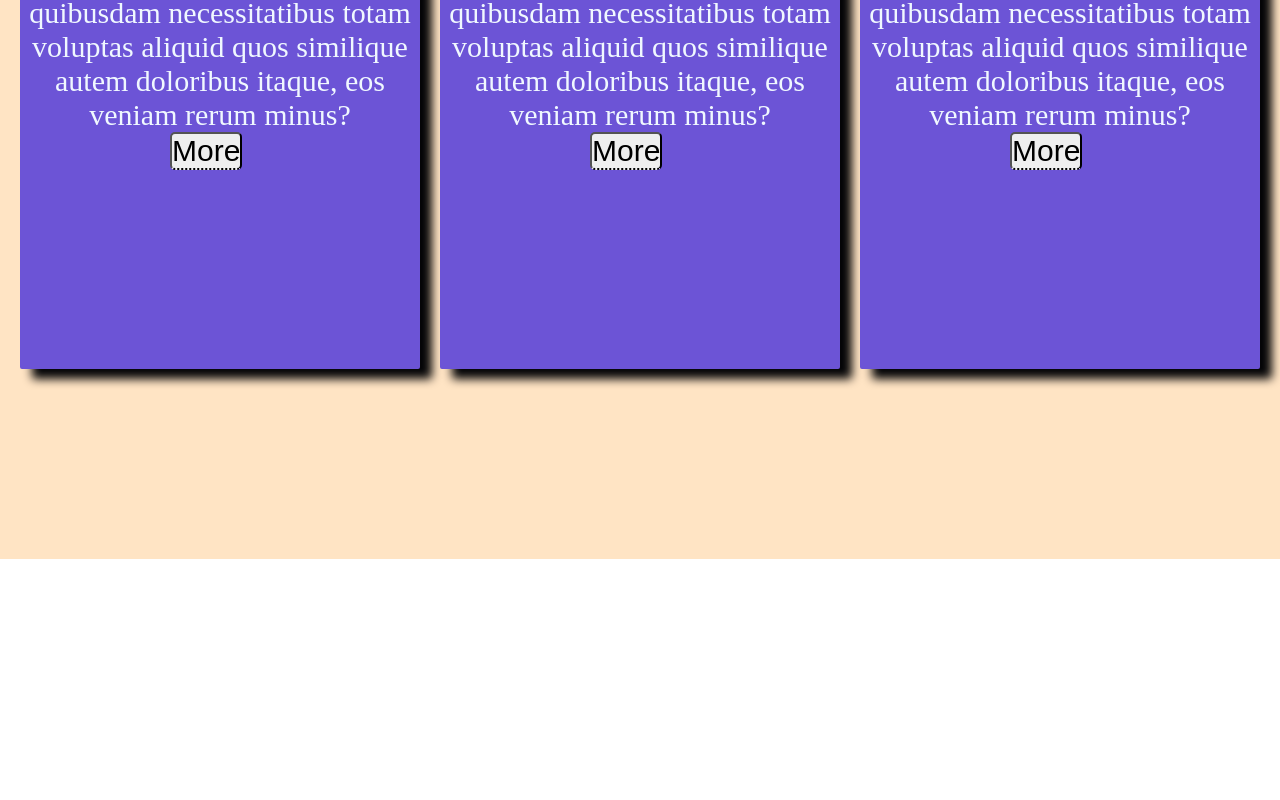
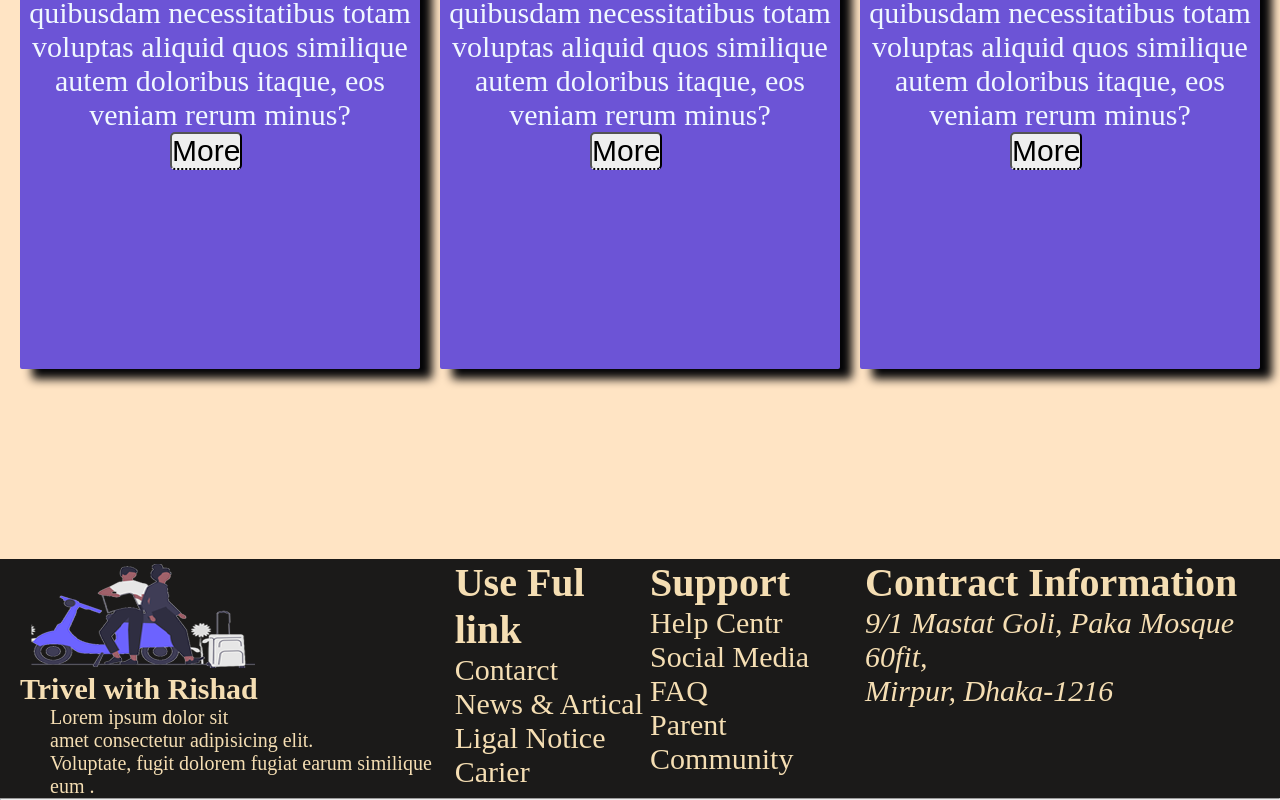
Before and after one commit to ArifinRishad/practies-project, a plain HTML site: page index.html in a window 1280 px wide. Shown: the part 3495-4295 px from the top of the page. Before the commit the page ends 4054 px from the top, so only its background shows below. Drawn offline with Linux system fonts and the light colour scheme.

Commit message:
Almost done

```diff
--- a/css/project.css
+++ b/css/project.css
@@ -149,5 +149,43 @@
     margin-top: 10px;
     margin-bottom: 5px;
     padding: 0px 0px 0px 20px;
-
 }
+.fute{
+    display: flex;
+    justify-content: space-between;
+    background-color: rgb(27, 26, 25);
+    color: wheat;
+    box-shadow: 10px 0px 0px 0px black;
+}
+.butonimg{
+    width: fit-content;
+    margin-left: 20px;
+}
+.bottomtitrl{
+    margin-left: 20px;
+    font-size: 30px;
+}
+.bottompera{
+    font-size: 20px;
+    margin-left: 50px;
+}
+.bottomtag{
+    font-size: 40px;
+}
+.bottomoption{
+    font-size: 30px;
+    list-style: none;
+}
+.botomlist:hover{
+    color: blue;
+}
+.botomlist{
+    cursor: pointer;
+}
+.botomsecondlist{
+    font-size: 30px;
+    list-style: none;
+}
+.botomadrs{
+    font-size: 30px;
+}
--- a/index.html
+++ b/index.html
@@ -166,10 +166,47 @@
 
     </section>
     <footer>
+        <nav>
+            <div class="fute">
+                <div>
+                    <img class="butonimg" src="img/logo2.PNG">
+                    <h3 class="bottomtitrl">Trivel with Rishad</h3>
+                    <p class="bottompera">Lorem ipsum dolor sit<br> amet consectetur adipisicing elit. <br>Voluptate, fugit dolorem fugiat earum similique eum .</p>
+                </div>
+                <div>
+                    <h2 class="bottomtag">Use Ful link</h2>
+                    <ul class="bottomoption">
+                        <li class="botomlist">Contarct</li>
+                        <li class="botomlist">News & Artical</li>
+                        <li class="botomlist">Ligal Notice</li>
+                        <li class="botomlist">Carier</li>
+                    </ul>
+                </div>
+                <div>
+                    <h2 class="bottomtag">Support</h2>
+                    <ul class="botomsecondlist">
+                    <li class="botomlist">Help Centr</li>
+                    <li class="botomlist">Social Media</li>
+                    <li class="botomlist"> FAQ</li>
+                    <li class="botomlist">Parent Community</li>
+                </ul>
+                </div>
+
+                <div>
+                    <h2 class="bottomtag">Contract Information</h2>
+                    <address class="botomadrs">9/1 Mastat Goli, Paka Mosque 60fit,<br> Mirpur, Dhaka-1216</address>
+                </div>
+            </div>
+
+
+        </nav>
+
+
+
 
 
     </footer>
-
+    <hr>
 
 </body>
 </html>
```
